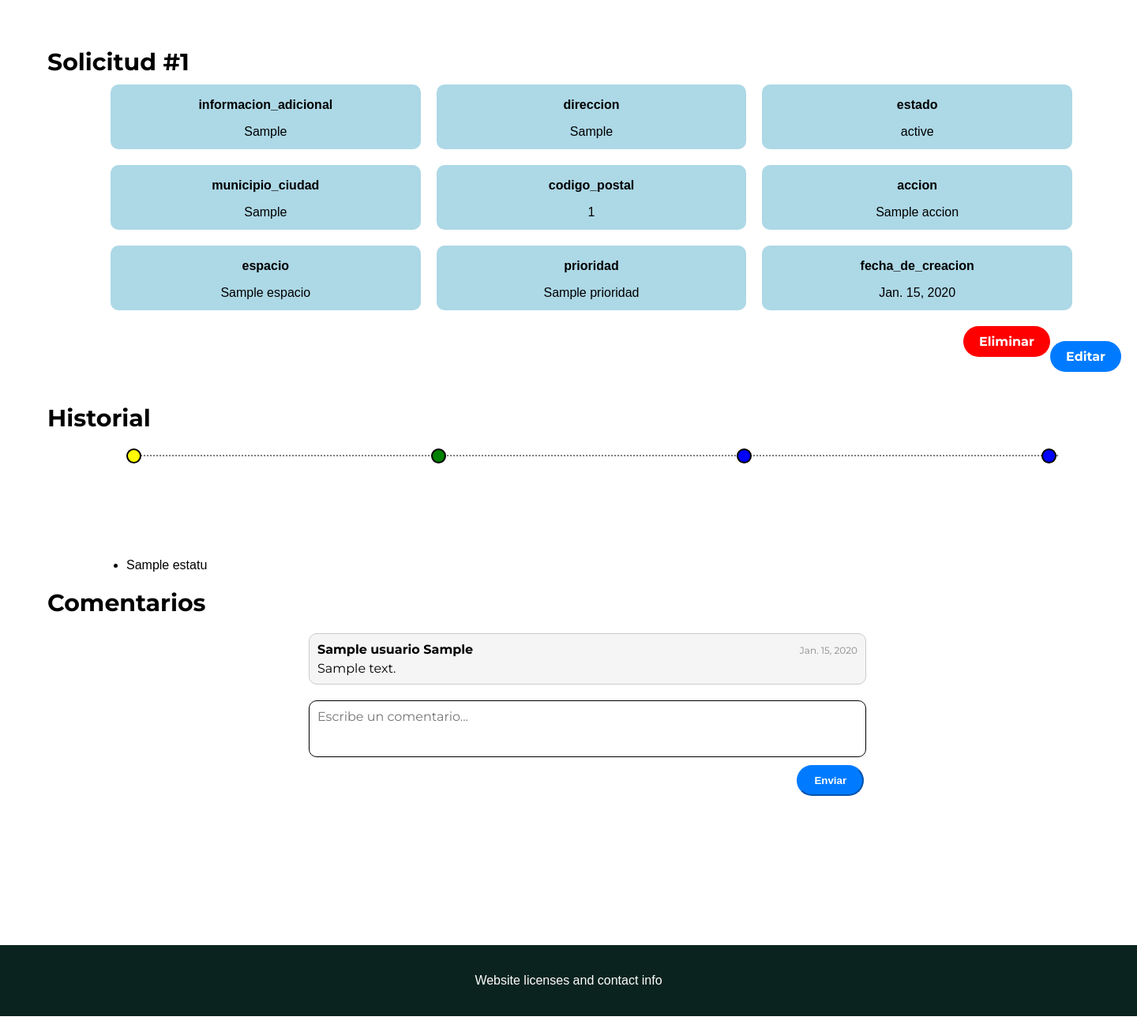
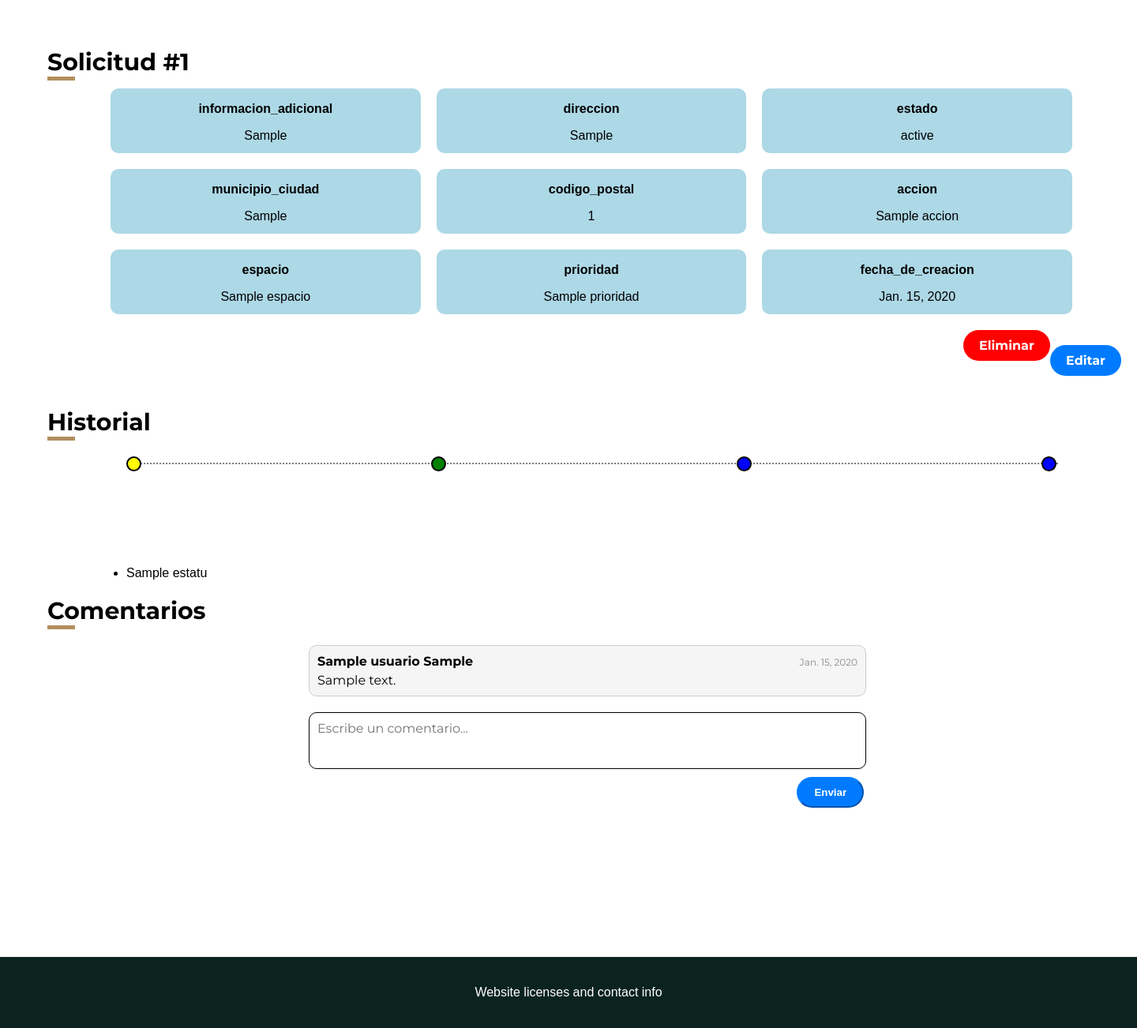
Before and after one commit to abrahamgmacias/solicitudes-de-gobierno, a Django app: page /solicitudes/mis-solicitudes/1 in a window 1440 px wide. Shown: the part 78-1380 px from the top of the page at 79% size. Run offline with Django 5.2, Linux system fonts and the light colour scheme; tables that the repository leaves empty hold one stand-in row (values such as "Sample post"); some libraries are stand-ins or nearby versions.

Commit message:
adds line

```diff
--- a/solicitudes_de_gobierno/templates/base.html
+++ b/solicitudes_de_gobierno/templates/base.html
@@ -92,6 +92,13 @@
             margin-left: 50px;
             max-width: 95%;
         }
+
+        .line {
+            /* position: absolute; */
+            background-color: #b38e5d;
+            width: 35px;
+            height: 5px;
+        }
     </style>
 
     <head>
```
